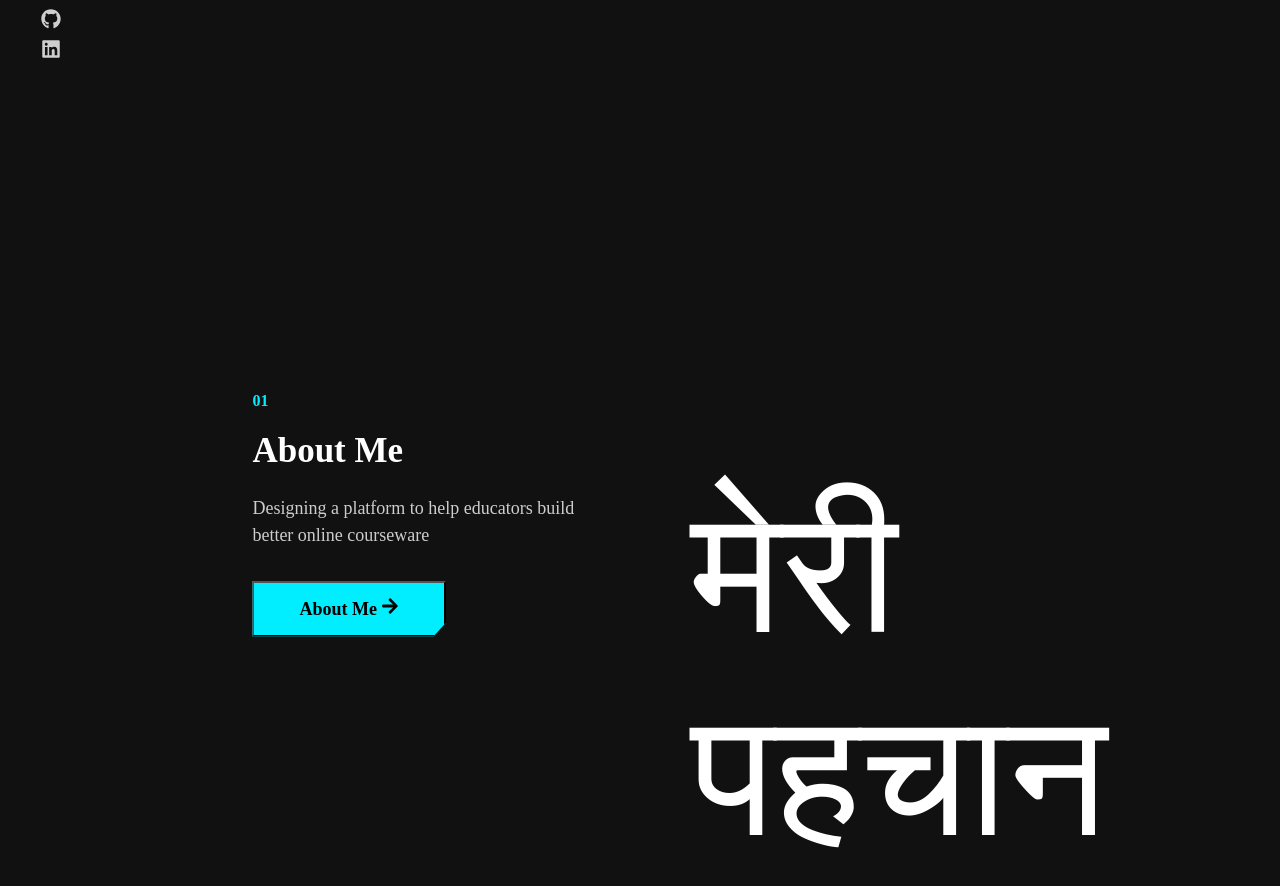
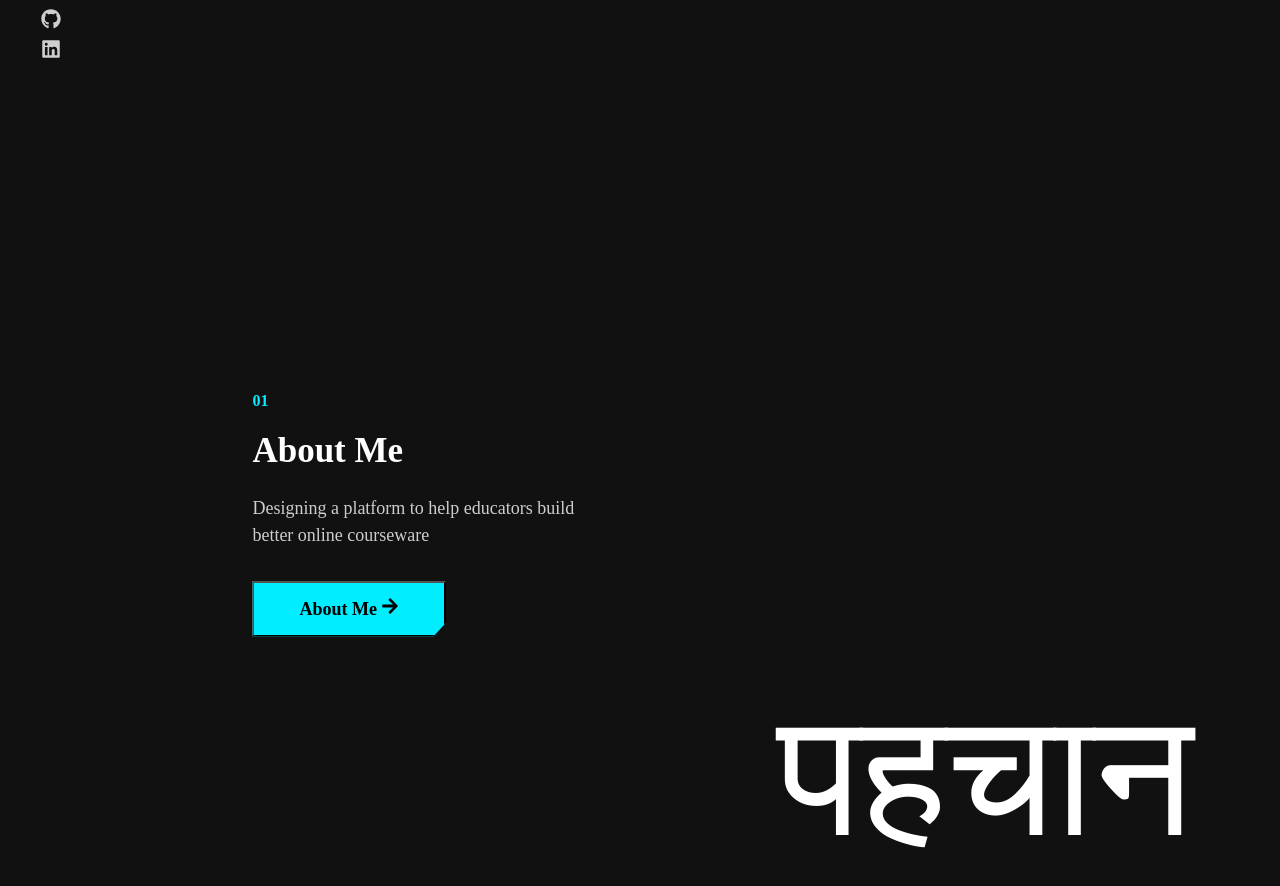
Before and after one commit to parthzile/ReactPortFolio-, a React (Vite) app: page / in a window 1280 px wide. Shown: the part 686-1572 px from the top of the page. Built offline with nearby package versions, Linux system fonts and the light colour scheme; a web font is replaced by a local one.

Commit message:
Added fade in animation for Mouse

```diff
--- a/src/components/Landing/Landing.jsx
+++ b/src/components/Landing/Landing.jsx
@@ -1,12 +1,29 @@
 import styles from "./Landing.module.css";
 import content from "../content.json";
 import Animation from "../Animation/Animation";
+import { useState,useEffect } from "react";
 
 const name = content.landingSection.name.toUpperCase();
 const titleOne = content.landingSection.titleOne;
-// const titleTwo = content.landingSection.titleTwo;
 
 const Landing = () => {
+  const [isVisible, setIsVisible] = useState(true);
+
+  useEffect(() => {
+      const handleScroll = () => {
+          const scrollTop = window.scrollY || document.documentElement.scrollTop;
+          const shouldFade = scrollTop > 100; // Adjust the scroll position threshold as needed
+
+          setIsVisible(!shouldFade);
+      };
+
+      window.addEventListener('scroll', handleScroll);
+
+      return () => {
+          window.removeEventListener('scroll', handleScroll);
+      };
+  }, []);
+
   return (
     <div className={styles.landing}>
       <div className={styles.name}>{name}</div>
@@ -18,11 +35,11 @@ const Landing = () => {
         <span className={styles.addSign}>+</span> <Animation />
       </div>
 
-      <span className={styles.scrollbtn}>
-        <span className={styles.mouse}>
-          <span></span>
-        </span>
-      </span>
+      <div className={`${styles.scrollbtn} ${isVisible ? '' : styles['fade-out']}`}>
+            <div className={styles.mouse}>
+                <div></div>
+            </div>
+        </div>
     </div>
   );
 };
--- a/src/components/Landing/Landing.module.css
+++ b/src/components/Landing/Landing.module.css
@@ -163,3 +163,12 @@
   -moz-animation: ani-mouse 2.5s linear infinite;
   animation: ani-mouse 2.5s linear infinite;
 }
+
+.scrollbtn {
+  opacity: 1;
+  transition: opacity 0.5s ease-in-out;
+}
+
+.scrollbtn.fade-out {
+  opacity: 0;
+}
--- a/src/components/content.json
+++ b/src/components/content.json
@@ -4,10 +4,10 @@
     "name": "parth zile",
     "titleOne": "Developer",
     "titleTwo": [
-      " Engineer",
-      " Innovator",
-      " Random ",
-      " Words"
+      "Engineer",
+      "Innovator",
+      "Entrepreneur",
+      "Human"
     ]
   },
   "aboutMe": {
@@ -28,7 +28,7 @@
   },
   "hindText": {
     "whoAmI" : "मैं कौन हूँ",
-    "aboutMe" : "मेरी पहचान",
+    "aboutMe" : "पहचान",
     "experience" : "अनुभव"
   }
 }
```
